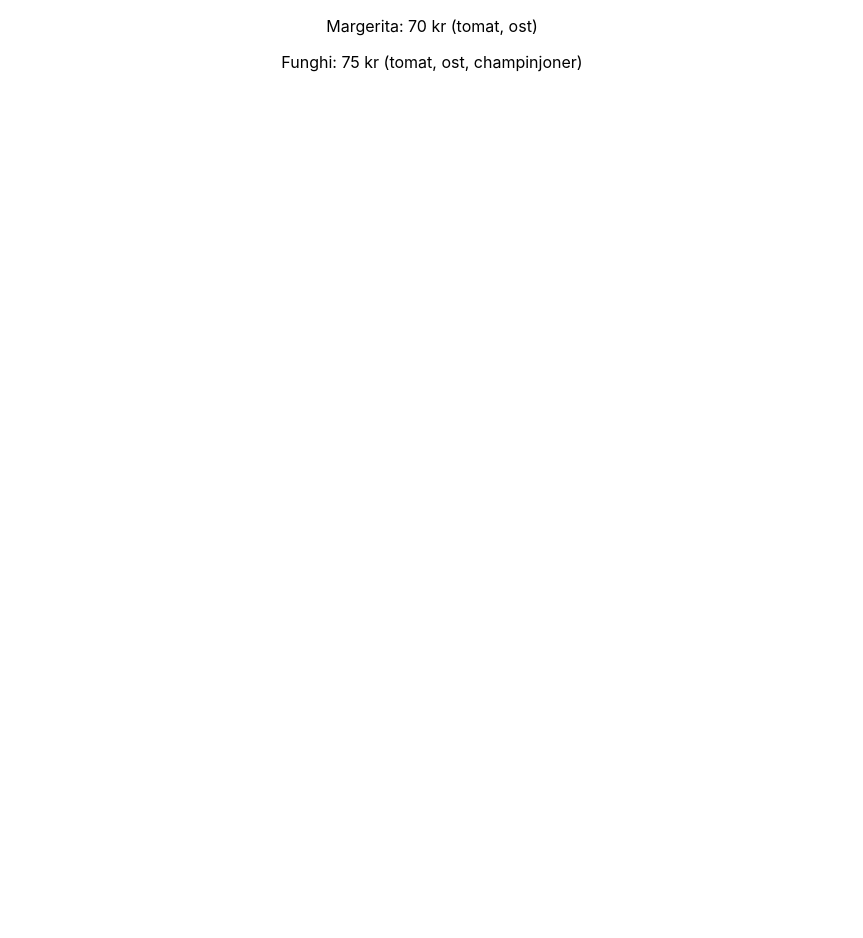
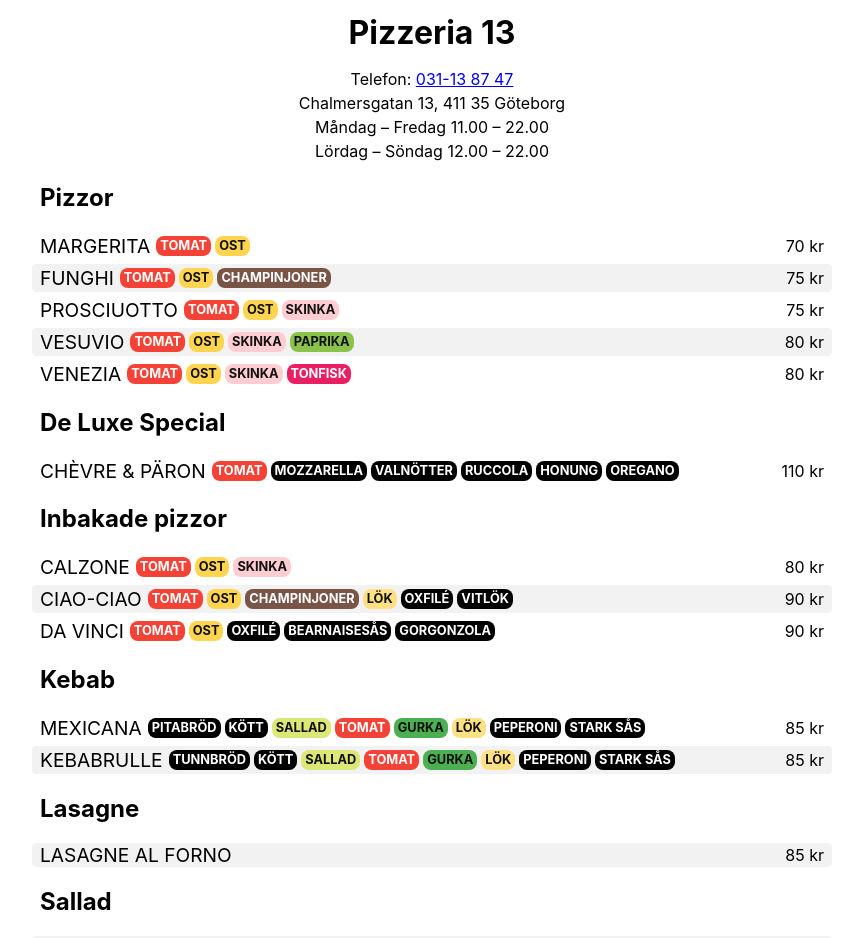
Before and after one commit to nikteg/pizzeria13, a React (Create React App) app: page / in a window 1280 px wide. Shown: the top 938 px of the page, without its empty margins (208-1071 px from the left). Before the commit the page ends 800 px from the top, so only its background shows below. Built offline with nearby package versions, Linux system fonts and the light colour scheme.

Commit message:
Working filter

```diff
--- a/src/App.css
+++ b/src/App.css
@@ -1,38 +1,83 @@
-.App {
-  text-align: center;
+body {
+  max-width: 800px;
+  margin: 0 auto;
 }
 
-.App-logo {
-  height: 40vmin;
-  pointer-events: none;
+h2 {
+  padding: 0 8px;
 }
 
-@media (prefers-reduced-motion: no-preference) {
-  .App-logo {
-    animation: App-logo-spin infinite 20s linear;
-  }
+.Item {
+  display: flex;
+  align-items: center;
+  margin-bottom: 4px;
+  line-height: 1rem;
+  padding: 4px 8px;
+  border-radius: 4px;
 }
 
-.App-header {
-  background-color: #282c34;
-  min-height: 100vh;
-  display: flex;
-  flex-direction: column;
-  align-items: center;
-  justify-content: center;
-  font-size: calc(10px + 2vmin);
-  color: white;
+.Item:nth-child(even) {
+  background: #f2f2f2;
 }
 
-.App-link {
-  color: #61dafb;
+.Item__name {
+  font-size: 1.2rem;
+  text-transform: uppercase;
 }
 
-@keyframes App-logo-spin {
-  from {
-    transform: rotate(0deg);
-  }
-  to {
-    transform: rotate(360deg);
-  }
+.Item__price {
+
 }
+
+.Item__ingredients {
+  flex: 1;
+  margin-left: 6px;
+}
+
+.Item__ingredient {
+  --background-color: #000;
+  --color: #fff;
+  background: var(--background-color);
+  color: var(--color);
+  border-radius: 8px;
+  display: inline-block;
+  padding: 2px 4px;
+  margin-right: 4px;
+  font-weight: bold;
+  cursor: pointer;
+  text-transform: uppercase;
+  font-size: .8rem;
+}
+
+.Item__ingredient:hover, .Item__ingredient:focus {
+  box-shadow: 0 0 0 1px black;
+}
+
+/*
+var colourIsLight = function (r, g, b) {
+
+  // Counting the perceptive luminance
+  // human eye favors green color...
+  var a = 1 - (0.299 * r + 0.587 * g + 0.114 * b) / 255;
+  return (a < 0.5);
+}
+*/
+
+.Item__ingredient.tomat { --background-color: rgb(244, 67, 54); --color: #fff; }
+.Item__ingredient.ost { --background-color: rgb(255, 213, 79); --color: #111; }
+.Item__ingredient.skinka { --background-color: rgb(255, 205, 210); --color: #111; }
+.Item__ingredient.champinjoner { --background-color: rgb(121, 85, 72); --color: #fff; }
+.Item__ingredient.paprika { --background-color: rgb(139, 195, 74); --color: #111; }
+.Item__ingredient.tonfisk { --background-color: rgb(233, 30, 99); --color: #fff; }
+.Item__ingredient.gurka { --background-color: rgb(76, 175, 80); --color: #111; }
+.Item__ingredient.ananas { --background-color: rgb(255, 235, 59); --color: #111; }
+.Item__ingredient.sallad { --background-color: rgb(220, 231, 117); --color: #111; }
+.Item__ingredient.citron { --background-color: rgb(255, 245, 157); --color: #111; }
+.Item__ingredient.lok { --background-color: rgb(255, 224, 130); --color: #111; }
+.Item__ingredient.kyckling { --background-color: rgb(226, 177, 157); --color: #111; }
+/* oliver, farost, rakor, pitabröd, kött, peperoni, starksas, kott, tunnbrod, oxfile, vitlok, bearnaisesas, gorgonzola, mozzarella, valnotter, ruccola, honung, oregano */
+
+.header {
+  text-align: center;
+  line-height: 1.5rem;
+}
--- a/src/App.js
+++ b/src/App.js
@@ -1,13 +1,66 @@
-import React from 'react';
+import React, { useState } from 'react';
 import logo from './logo.svg';
 import './App.css';
 
-import { pizzas, mapIngredient } from "./data/items"
+import { mapType, mapIngredient, types, ofType, withIngredients, ingredients } from "./data/items"
+
+function MenuItem({ item: { name, price, ingredients }, onIngredientClick }) {
+  return <div className="Item">
+    <span className="Item__name">{name}</span>
+    <span className="Item__ingredients">
+      {ingredients && ingredients.map((ingredient) => {
+        const name = mapIngredient(ingredient)
+        const className = name.replace("å", "a").replace("ä", "a").replace("ö", "o").replace(" ", "")
+
+        return <span key={name} className={"Item__ingredient " + className} onClick={() => onIngredientClick(ingredient)}>{name}</span>
+      })}
+    </span>
+    <span className="Item__price">{price} kr</span>
+  </div>
+}
 
 function App() {
+
+  const [{ filtered_ingredients }, setState] = useState({ filtered_ingredients: [] })
+
+  const addIngredient = (ingredient) => {
+    setState({ filtered_ingredients: filtered_ingredients.concat(ingredient) })
+  }
+
+  const removeIngredient = (ingredient) => {
+    setState({ filtered_ingredients: filtered_ingredients.filter((i) => i !== ingredient) })
+  }
+
   return (
     <div className="App">
-      {pizzas.map(({ name, price, ingredients }) => <p>{name}: {price} kr ({ingredients.map(mapIngredient).join(", ")})</p>)}
+      <div className="header">
+        <h1>Pizzeria 13</h1>
+        <div>Telefon: <a href="tel://031138747">031-13 87 47</a></div>
+        <div>Chalmersgatan 13, 411 35 Göteborg</div>
+        <div>Måndag – Fredag 11.00 – 22.00</div>
+        <div>Lördag – Söndag 12.00 – 22.00</div>
+      </div>
+      {filtered_ingredients.length > 0 && (
+        <div className="filters">
+          <h3>Ingredientsfilter:</h3>
+          {filtered_ingredients.map((ingredient) => {
+            const name = mapIngredient(ingredient)
+            return <span key={name} className={"Item__ingredient " + name} onClick={() => removeIngredient(ingredient)}>&times; {name}</span>
+          })}
+        </div>
+      )}
+      <h2>{mapType(types.pizza)}</h2>
+      {withIngredients(ofType(types.pizza), filtered_ingredients).map((item, index) => <MenuItem key={index} item={item} onIngredientClick={addIngredient} />)}
+      <h2>{mapType(types.de_luxe_special)}</h2>
+      {withIngredients(ofType(types.de_luxe_special), filtered_ingredients).map((item, index) => <MenuItem key={index} item={item} onIngredientClick={addIngredient} />)}
+      <h2>{mapType(types.inbakad_pizza)}</h2>
+      {withIngredients(ofType(types.inbakad_pizza), filtered_ingredients).map((item, index) => <MenuItem key={index} item={item} onIngredientClick={addIngredient} />)}
+      <h2>{mapType(types.kebab)}</h2>
+      {withIngredients(ofType(types.kebab), filtered_ingredients).map((item, index) => <MenuItem key={index} item={item} onIngredientClick={addIngredient} />)}
+      <h2>{mapType(types.lasagne)}</h2>
+      {withIngredients(ofType(types.lasagne), filtered_ingredients).map((item, index) => <MenuItem key={index} item={item} onIngredientClick={addIngredient} />)}
+      <h2>{mapType(types.sallad)}</h2>
+      {withIngredients(ofType(types.sallad), filtered_ingredients).map((item, index) => <MenuItem key={index} item={item} onIngredientClick={addIngredient} />)}
     </div>
   );
 }
--- a/src/data/items.js
+++ b/src/data/items.js
@@ -1,31 +1,117 @@
-const types = Object.freeze({
+export const types = Object.freeze({
   "pizza": 1,
-  "folded": 2,
-  "kebab": 3,
-  "lasange": 4,
-  "sallad": 5,
+  "de_luxe_special": 2,
+  "inbakad_pizza": 3,
+  "kebab": 4,
+  "lasagne": 5,
+  "sallad": 6,
 })
 
-const ingredients = Object.freeze({
+export const ingredients = Object.freeze({
   "tomat": 1,
   "ost": 2,
   "champinjoner": 3,
+  "skinka": 4,
+  "paprika": 5,
+  "tonfisk": 6,
+  "sallad": 7,
+  "gurka": 8,
+  "ananas": 9,
+  "lok": 10,
+  "citron": 11,
+  "kyckling": 12,
+  "oliver": 13,
+  "farost": 14,
+  "rakor": 15,
+  "pitabrod": 16,
+  "peperoni": 17,
+  "starksas": 18,
+  "kott": 19,
+  "tunnbrod": 20,
+  "oxfile": 21,
+  "vitlok": 22,
+  "bearnaisesas": 23,
+  "gorgonzola": 24,
+  "mozzarella": 25,
+  "valnotter": 26,
+  "ruccola": 27,
+  "honung": 28,
+  "oregano": 29,
 })
 
+const typeMap = {
+  [types.pizza]: "Pizzor",
+  [types.inbakad_pizza]: "Inbakade pizzor",
+  [types.de_luxe_special]: "De Luxe Special",
+  [types.kebab]: "Kebab",
+  [types.lasagne]: "Lasagne",
+  [types.sallad]: "Sallad",
+}
+
 export function mapType(type) {
+  return typeMap[type] || ""
+}
 
+const ingredientMap = {
+  [ingredients.lok]: "lök",
+  [ingredients.farost]: "fårost",
+  [ingredients.rakor]: "räkor",
+  [ingredients.pitabrod]: "pitabröd",
+  [ingredients.tunnbrod]: "tunnbröd",
+  [ingredients.starksas]: "stark sås",
+  [ingredients.kott]: "kött",
+  [ingredients.oxfile]: "oxfilé",
+  [ingredients.vitlok]: "vitlök",
+  [ingredients.bearnaisesas]: "bearnaisesås",
+  [ingredients.valnotter]: "valnötter",
 }
 
 export function mapIngredient(ingredient) {
-  return Object.keys(ingredients).find((name) => ingredients[name] === ingredient)
+  return ingredientMap[ingredient] || Object.keys(ingredients).find((name) => ingredients[name] === ingredient)
 }
 
 const items = [
+
+  // Pizzor
   { name: "Margerita", type: types.pizza, price: 70, ingredients: [ingredients.tomat, ingredients.ost] },
   { name: "Funghi", type: types.pizza, price: 75, ingredients: [ingredients.tomat, ingredients.ost, ingredients.champinjoner] },
-  { name: "Lasagne al Forno", type: types.lasange, price: 85 },
+  { name: "Prosciuotto", type: types.pizza, price: 75, ingredients: [ingredients.tomat, ingredients.ost, ingredients.skinka] },
+  { name: "Vesuvio", type: types.pizza, price: 80, ingredients: [ingredients.tomat, ingredients.ost, ingredients.skinka, ingredients.paprika] },
+  { name: "Venezia", type: types.pizza, price: 80, ingredients: [ingredients.tomat, ingredients.ost, ingredients.skinka, ingredients.tonfisk] },
+
+  { name: "Chèvre & Päron", type: types.de_luxe_special, price: 110, ingredients: [ingredients.tomat, ingredients.mozzarella, ingredients.valnotter, ingredients.ruccola, ingredients.honung, ingredients.oregano] },
+
+  // Inbakade pizzor
+  { name: "Calzone", type: types.inbakad_pizza, price: 80, ingredients: [ingredients.tomat, ingredients.ost, ingredients.skinka] },
+  { name: "Ciao-Ciao", type: types.inbakad_pizza, price: 90, ingredients: [ingredients.tomat, ingredients.ost, ingredients.champinjoner, ingredients.lok, ingredients.oxfile, ingredients.vitlok] },
+  { name: "Da Vinci", type: types.inbakad_pizza, price: 90, ingredients: [ingredients.tomat, ingredients.ost, ingredients.oxfile, ingredients.bearnaisesas, ingredients.gorgonzola] },
+
+  // Kebab
+  { name: "Mexicana", type: types.kebab, price: 85, ingredients: [ingredients.pitabrod, ingredients.kott, ingredients.sallad, ingredients.tomat, ingredients.gurka, ingredients.lok, ingredients.peperoni, ingredients.starksas] },
+  { name: "Kebabrulle", type: types.kebab, price: 85, ingredients: [ingredients.tunnbrod, ingredients.kott, ingredients.sallad, ingredients.tomat, ingredients.gurka, ingredients.lok, ingredients.peperoni, ingredients.starksas] },
+
+  // Lasagne
+  { name: "Lasagne al Forno", type: types.lasagne, price: 85 },
+
+  // Sallad
+  { name: "Amerikansk Sallad", type: types.sallad, price: 85, ingredients: [ingredients.sallad, ingredients.tomat, ingredients.gurka, ingredients.skinka, ingredients.ost, ingredients.ananas] },
+  { name: "Tonfisksallad", type: types.sallad, price: 85, ingredients: [ingredients.sallad, ingredients.tomat, ingredients.gurka, ingredients.tonfisk, ingredients.lok, ingredients.citron] },
+  { name: "Kycklingsallad", type: types.sallad, price: 85, ingredients: [ingredients.sallad, ingredients.tomat, ingredients.gurka, ingredients.kyckling, ingredients.lok, ingredients.paprika] },
+  { name: "Grekisk Sallad", type: types.sallad, price: 85, ingredients: [ingredients.sallad, ingredients.tomat, ingredients.gurka, ingredients.lok, ingredients.oliver, ingredients.paprika, ingredients.farost] },
+  { name: "Vegetarisk Sallad", type: types.sallad, price: 85, ingredients: [ingredients.sallad, ingredients.tomat, ingredients.gurka, ingredients.lok, ingredients.oliver, ingredients.champinjoner, ingredients.ananas] },
+  { name: "Räksallad", type: types.sallad, price: 85, ingredients: [ingredients.sallad, ingredients.tomat, ingredients.gurka, ingredients.rakor, ingredients.citron] },
 ]
 
-export const pizzas = items.filter((item) => item.type === types.pizza || item.type === types.folded)
+export function ofType(type) {
+  return items.filter((item) => item.type === type)
+}
+
+export function withIngredients(items, ingredients) {
+  if (ingredients.length === 0) {
+    return items
+  }
+
+  return items.filter((item) => item.ingredients && ingredients.every((ingredient) => item.ingredients.includes(ingredient)))
+}
 
 export default items
```
